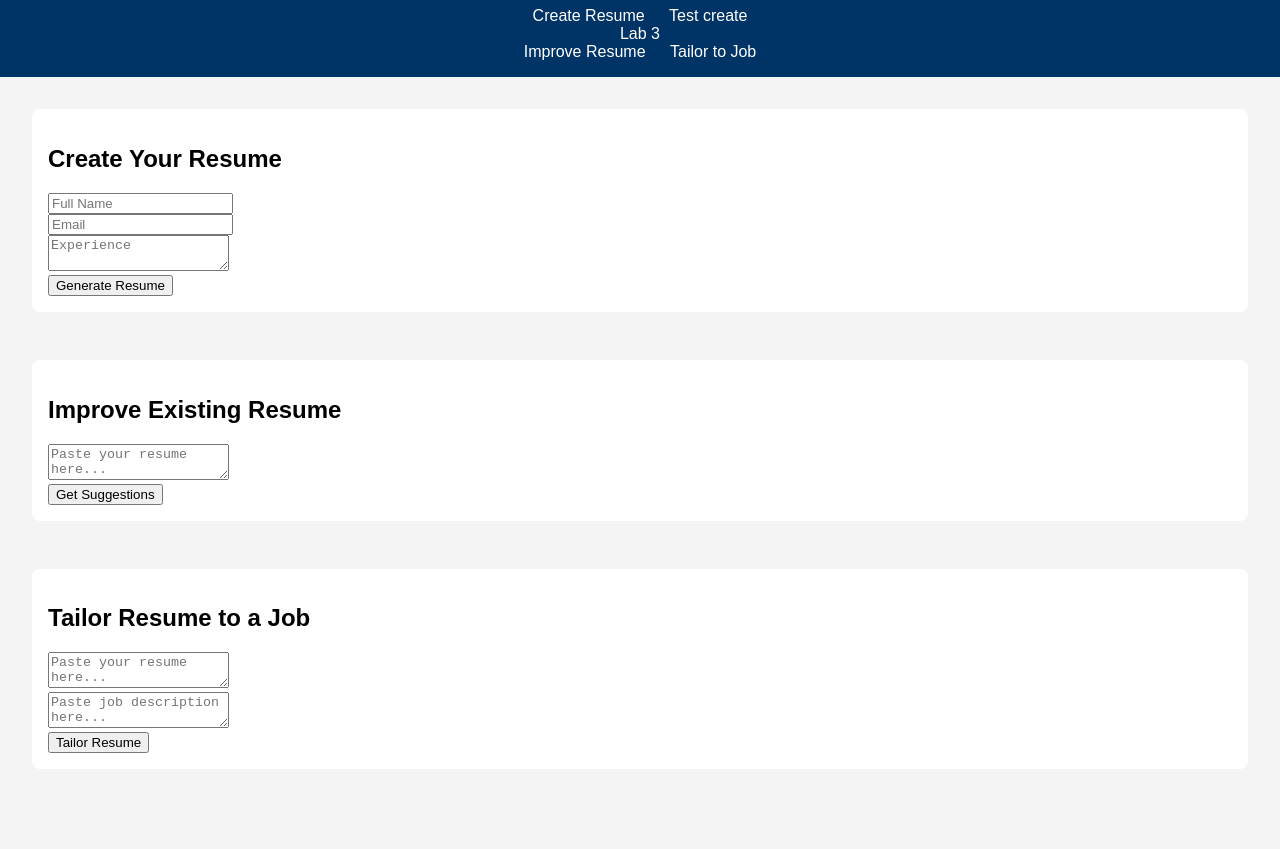
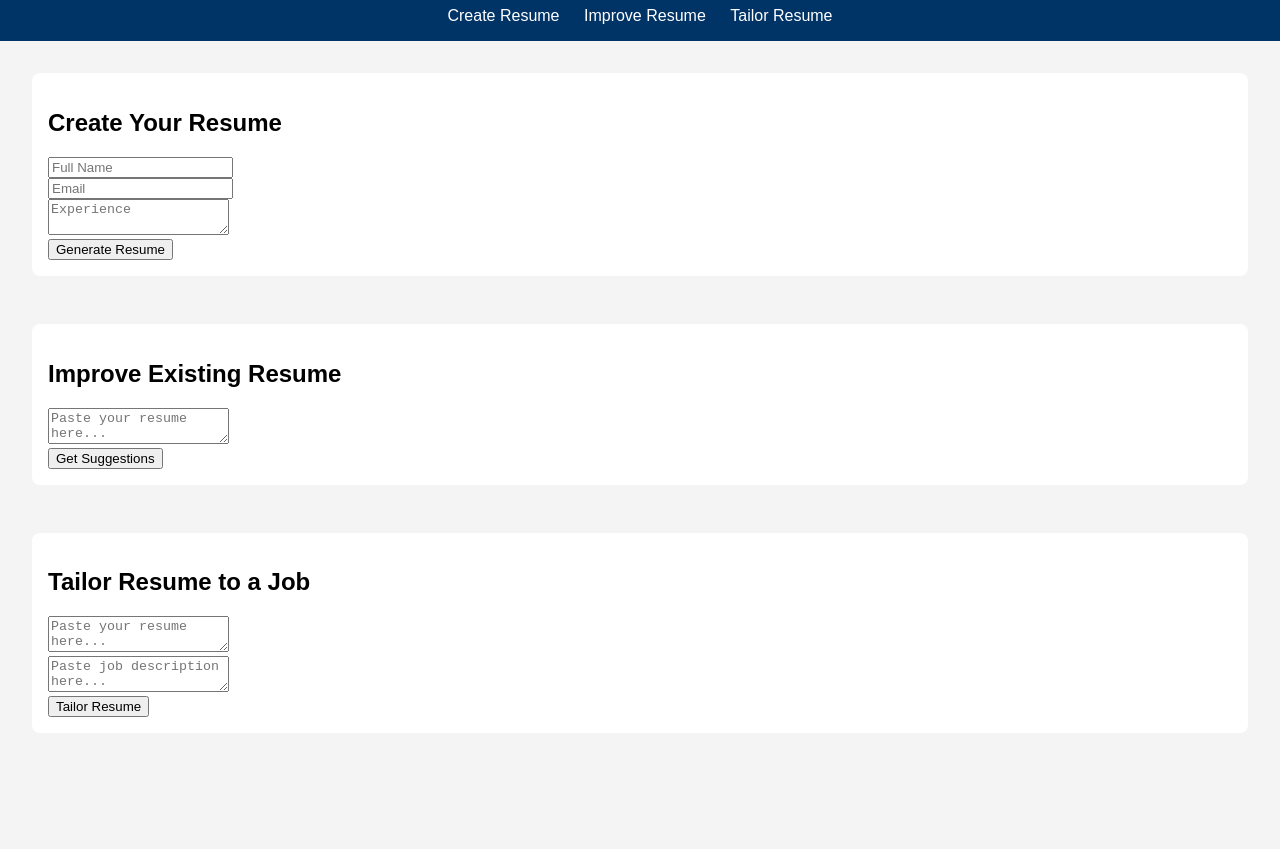
Before and after one commit to GraceAnnaAkparanta/cs-handbook, a plain HTML site: page index.html in a window 1280 px wide. Shown: the part 89-938 px from the top of the page. After the commit the page ends 902 px from the top, so only its background shows below. Drawn offline with Linux system fonts and the light colour scheme.

Commit message:
Link local MVP pages

```diff
--- a/index.html
+++ b/index.html
@@ -11,11 +11,10 @@
     <h1>CS Handbook</h1>
     <nav>
         <!-- <a href="#home">Home</a>  -->
-      <a href="#create">Create Resume</a>
-      <a href="https://github.com/GraceAnnaAkparanta/cs-handbook/blob/main/create.html"> Test create</a><br>
-      <a href="https://graceannaakparanta.github.io/Lab3.html"> Lab 3</a><br>
-      <a href="#improve">Improve Resume</a>
-      <a href="#tailor">Tailor to Job</a>
+      <a href="create.html">Create Resume</a>
+      <a href="improve.html">Improve Resume</a>
+      <a href="tailor.html">Tailor Resume</a>
+
     </nav>
   </header>
 
```
